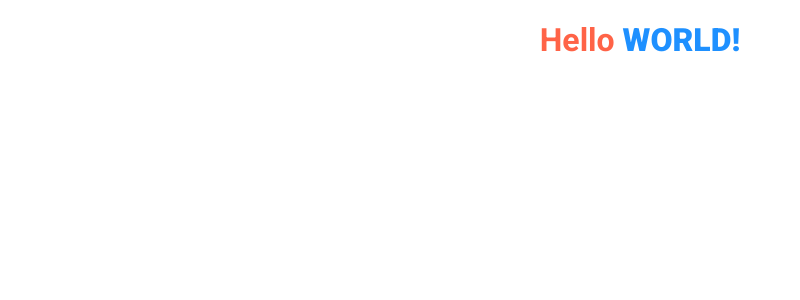
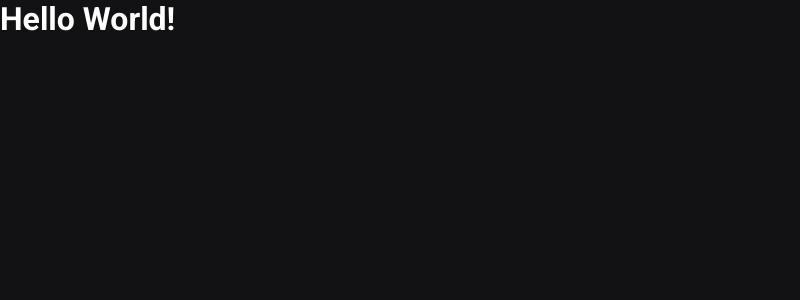
Before and after one commit to saboyagustavo/ignews, a Next.js app: page / in a window 1280 px wide. Shown: the top 300 px of the page, without its empty margins (0-800 px from the left). Built offline with nearby package versions, Linux system fonts and the light colour scheme.

Commit message:
Implemented global styles for the app.

```diff
--- a/pages/index.tsx
+++ /dev/null
@@ -1,15 +0,0 @@
-import Head from 'next/head';
-import styles from '../styles/home.module.scss';
-
-export default function Home() {
-  return (
-    <>
-        <Head>
-          <title>HOME | ig.news</title>
-        </Head>
-        <header>
-          <h1 className={styles.title}>Hello <span>World!</span></h1>
-        </header>
-    </>
-  )
-}
--- /dev/null
+++ b/src/pages/index.tsx
@@ -0,0 +1,16 @@
+import Head from 'next/head';
+
+export default function Home() {
+  return (
+    <>
+      <Head>
+        <title>HOME | ig.news</title>
+      </Head>
+      <header>
+        <h1>
+          Hello <span>World!</span>
+        </h1>
+      </header>
+    </>
+  );
+}
--- /dev/null
+++ b/src/styles/global.scss
@@ -0,0 +1,47 @@
+* {
+  margin: 0;
+  padding: 0;
+  box-sizing: border-box;
+  list-style: none;
+}
+
+:root {
+  --white: #ffffff;
+
+  --gray-100: #e1e1e6;
+  --gray-300: #a6a6b8;
+  --gray-900: #121214;
+
+  --cyan-500: #61dafb;
+  --yellow-500: #eba417;
+}
+
+body {
+  background-color: var(--gray-900);
+  color: var(--white);
+}
+
+@media (max-width: 1080px) {
+  html {
+    font-size: 93.75%;
+  }
+}
+
+@media (max-width: 720px) {
+  html {
+    font-size: 87.5%;
+  }
+}
+
+body,
+input,
+textarea,
+select,
+button {
+  font: 400 1rem 'Roboto', sans-serif;
+}
+
+a {
+  text-decoration: none;
+  color: inherit;
+}
--- a/styles/home.module.scss
+++ /dev/null
@@ -1,11 +0,0 @@
-.title {
-  font-family: 'Roboto', sans-serif;
-  text-align: center;
-  color: tomato;
-
-  span {
-    text-transform: uppercase;
-    font-weight: bolder;
-    color: dodgerblue;
-  }
-}
```
Also changed, not shown: src/pages/_app.tsx (renamed from pages/_app.tsx, +5 -5 lines), tsconfig.json (+3 -13 lines), src/pages/_document.tsx (renamed from pages/_document.tsx).
